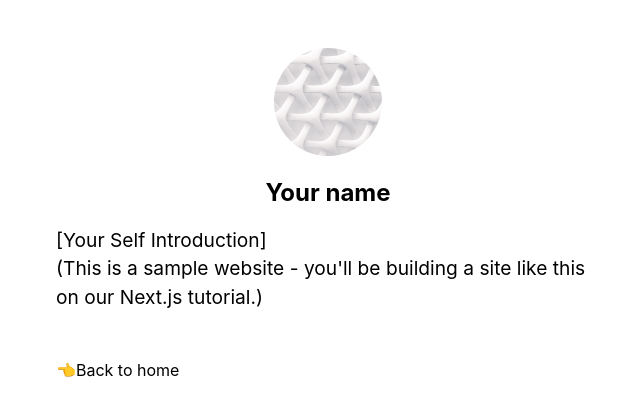
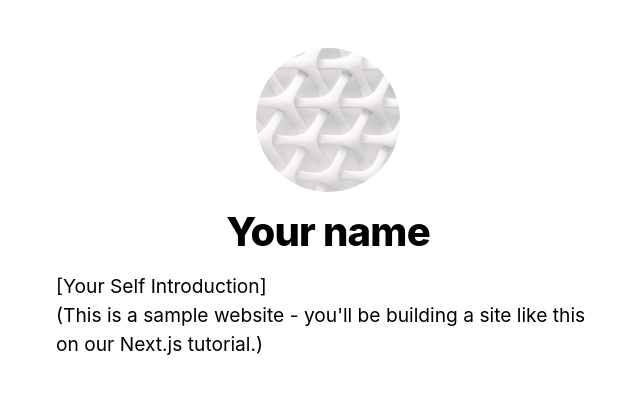
Before and after one commit to hirano00o/nextjs-tutorial, a Next.js app: page / in a window 1280 px wide. Shown: the top 416 px of the page, without its empty margins (312-952 px from the left). Built offline with nearby package versions, Linux system fonts and the light colour scheme.

Commit message:
Define type of Layout argument

```diff
--- a/components/layout.tsx
+++ b/components/layout.tsx
@@ -3,11 +3,15 @@ import Head from "next/head";
 import Link from "next/link";
 import Image from "next/image";
 import utilStyles from '../styles/utils.module.css';
+import React from "react";
 
 const name = 'Your name';
 export const siteTitle = 'Next.js Sample Website';
 
-export default function Layout({children, home}) {
+export default function Layout({children, home}: {
+    children: React.ReactNode
+    home?: boolean
+}) {
     return (
         <div className={styles.container}>
             <Head>
--- a/pages/index.js
+++ b/pages/index.js
@@ -4,7 +4,7 @@ import utilStyles from '../styles/utils.module.css';
 
 export default function Home() {
     return (
-        <Layout>
+        <Layout home>
             <Head>
                 <title>{siteTitle}</title>
             </Head>
```
